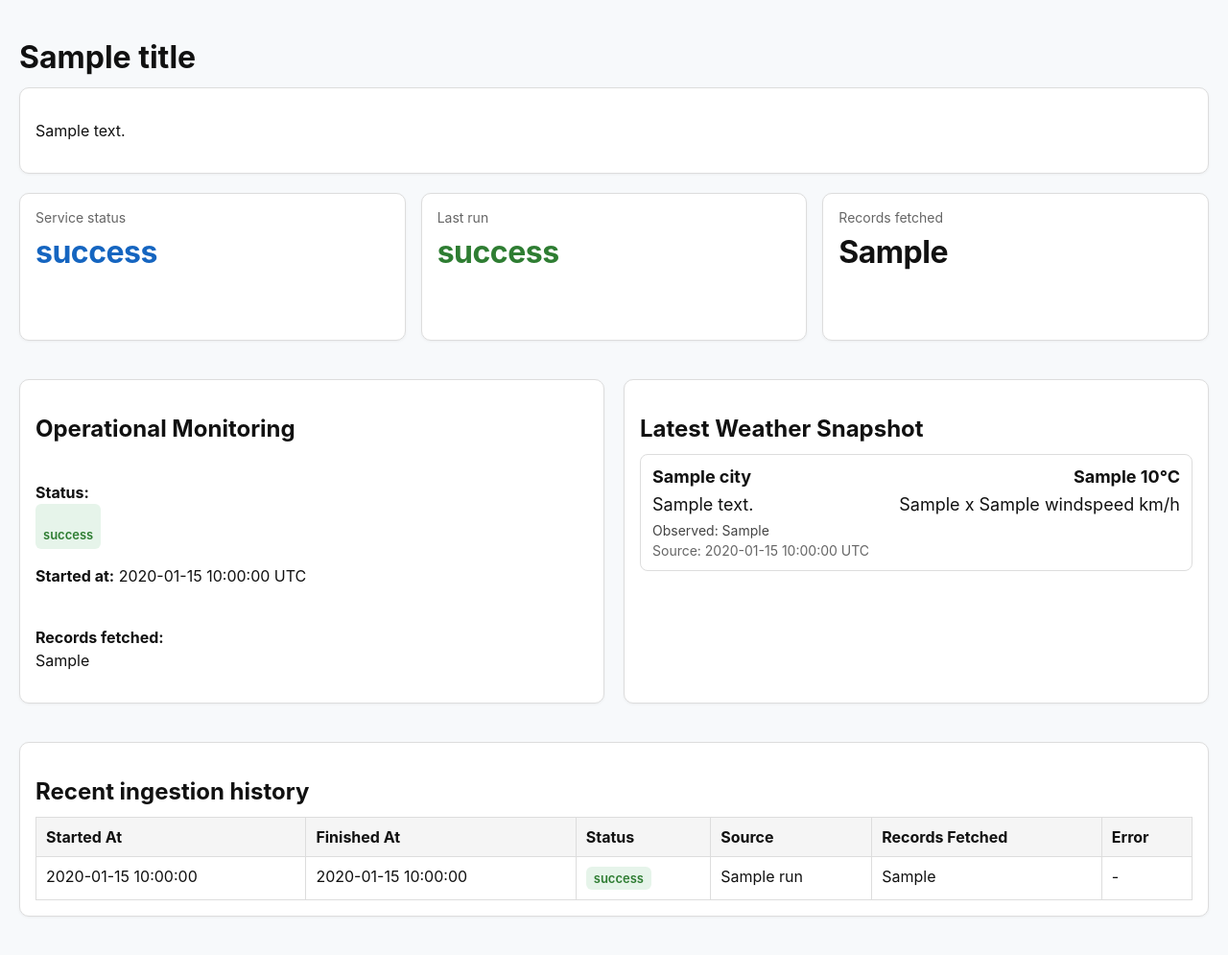
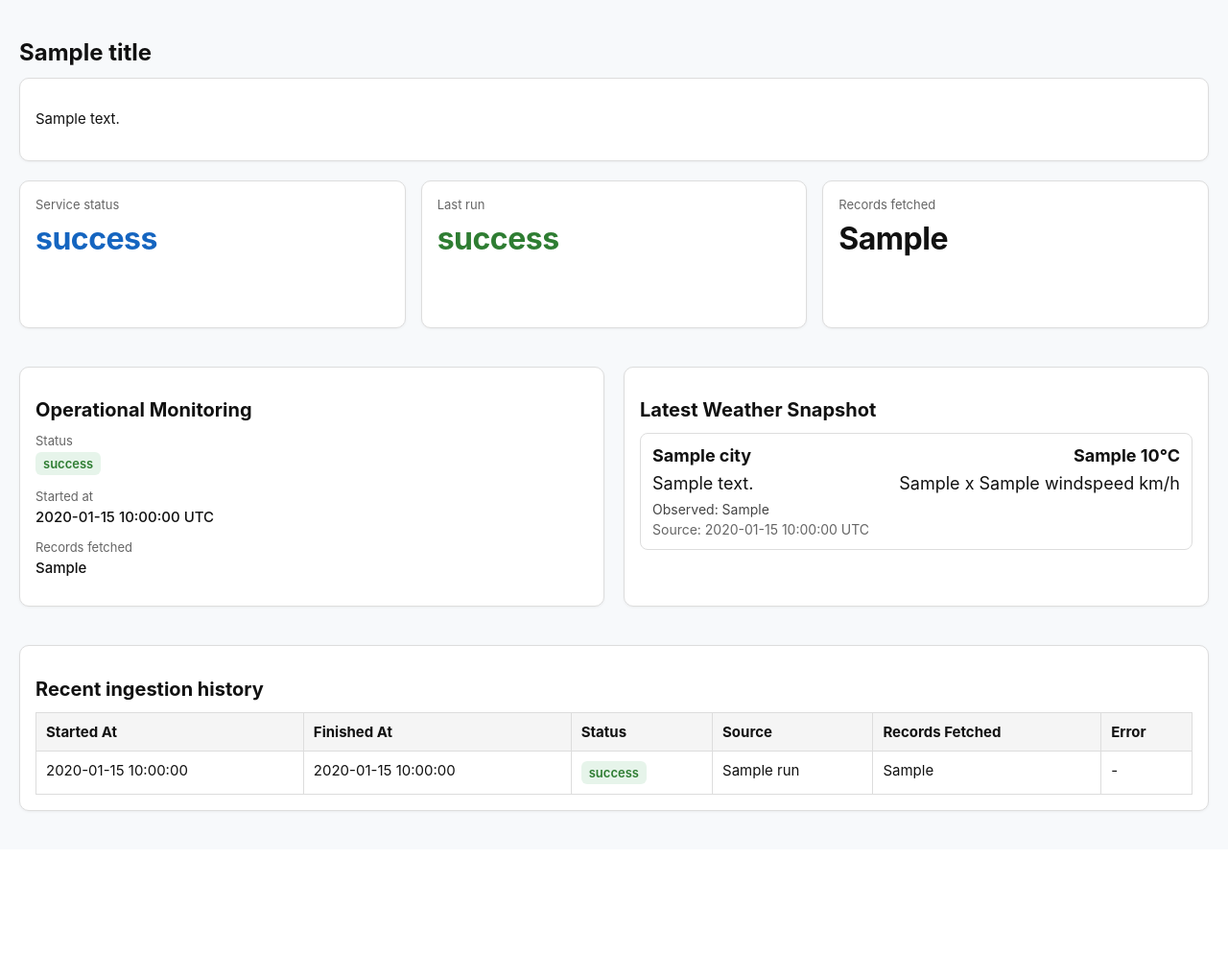
Before and after one commit to JoonasEronen/hosted-external-data-integration-service-aws, a FastAPI app: template app/templates/dashboard.html in a window 1280 px wide. Shown: the whole page at 96% size. After the commit the page ends 846 px from the top, so only its background shows below. Run offline with FastAPI, Linux system fonts and the light colour scheme; the template is opened without the code that fills it: most values are stand-ins (such as "Sample title", 1, 10 or a date in 2020); parts of the project's set-up code (start-up, migrations or seed data) failed here and were passed over.

Commit message:
style: improve dashboard UI consistency and readability

```diff
--- a/app/templates/dashboard.html
+++ b/app/templates/dashboard.html
@@ -8,6 +8,7 @@
   <style>
     body {
       font-family: -apple-system, BlinkMacSystemFont, "Segoe UI", Roboto, Arial, sans-serif;
+      font-size: 15px;
       margin: 40px auto;
       padding: 0 20px;
       max-width: 1400px;
@@ -15,9 +16,14 @@
       color: #111;
     }
 
-    h1,
+    h1 {
+      margin-bottom: 12px;
+      font-size: 24px;
+    }
+
     h2 {
       margin-bottom: 12px;
+      font-size: 20px;
     }
 
     p {
@@ -67,7 +73,7 @@
 
     .metric-label {
       color: #666;
-      font-size: 14px;
+      font-size: 13px;
       margin-bottom: 8px;
     }
 
@@ -75,6 +81,21 @@
       font-size: 32px;
       font-weight: 700;
       letter-spacing: -0.5px;
+    }
+
+    .metric-block {
+      margin-bottom: 14px;
+    }
+
+    .metric-block .metric-label {
+      font-size: 13px;
+      color: #666;
+      margin-bottom: 4px;
+    }
+
+    .metric-block div:last-child {
+      font-size: 15px;
+      font-weight: 500;
     }
 
     /* Status text styles */
@@ -261,18 +282,27 @@
       <h2>Operational Monitoring</h2>
 
       {% if latest_run %}
-      <p>
-        <strong>Status:</strong>
-        <span
-          class="status-badge {% if latest_run.status == 'success' %}status-success{% elif latest_run.status == 'failed' %}status-failed{% elif latest_run.status == 'running' %}status-running{% else %}status-unknown{% endif %}">
-          {{ latest_run.status }}
-        </span>
-      </p>
-      <p><strong>Started at:</strong> {{ latest_run.started_at }} UTC</p>
-      <p>
-        <strong>Records fetched:</strong>
-        {{ latest_run.records_fetched if latest_run.records_fetched is not none else "N/A" }}
-      </p>
+      <div class="metric-block">
+        <div class="metric-label">Status</div>
+        <div>
+          <span
+            class="status-badge {% if latest_run.status == 'success' %}status-success{% elif latest_run.status == 'failed' %}status-failed{% elif latest_run.status == 'running' %}status-running{% else %}status-unknown{% endif %}">
+            {{ latest_run.status }}
+          </span>
+        </div>
+      </div>
+
+      <div class="metric-block">
+        <div class="metric-label">Started at</div>
+        <div>{{ latest_run.started_at }} UTC</div>
+      </div>
+
+      <div class="metric-block">
+        <div class="metric-label">Records fetched</div>
+        <div>
+          {{ latest_run.records_fetched if latest_run.records_fetched is not none else "N/A" }}
+        </div>
+      </div>
 
       {% if latest_run.error_message %}
       <p class="error">
```
